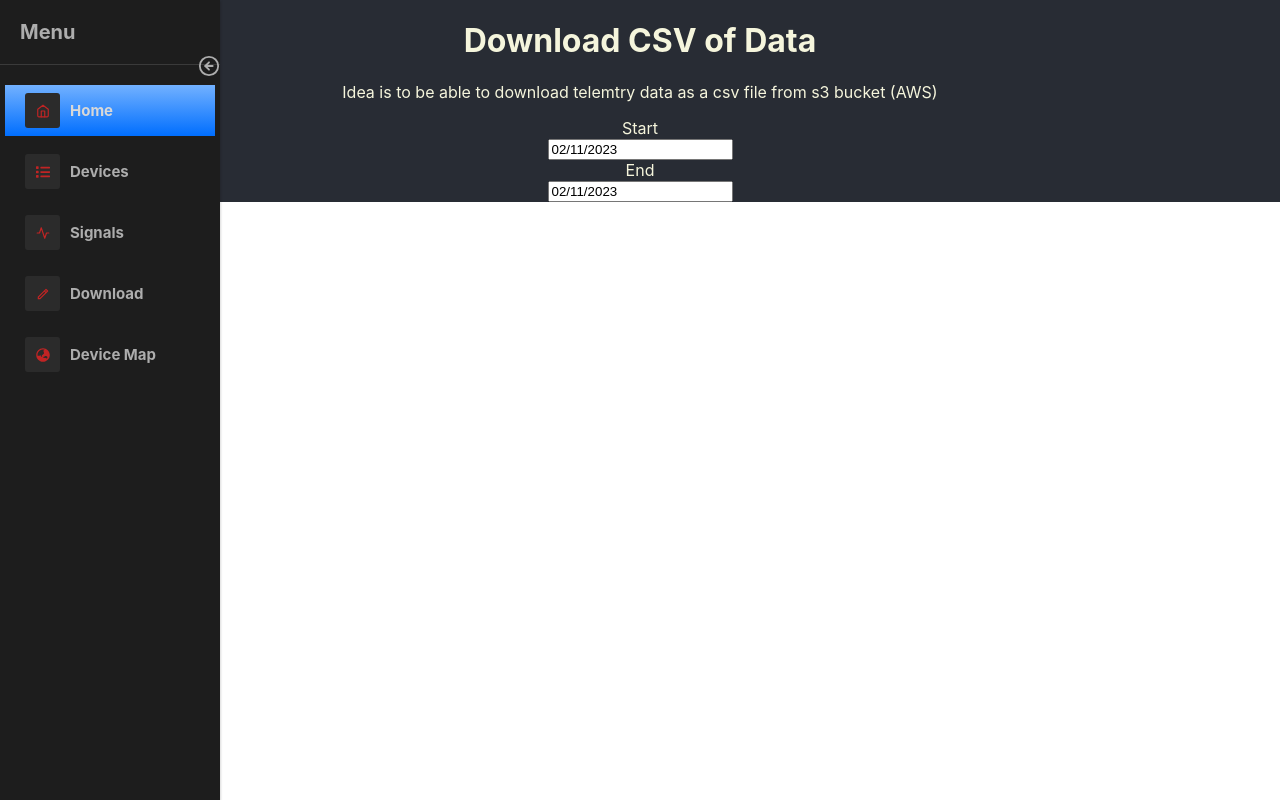
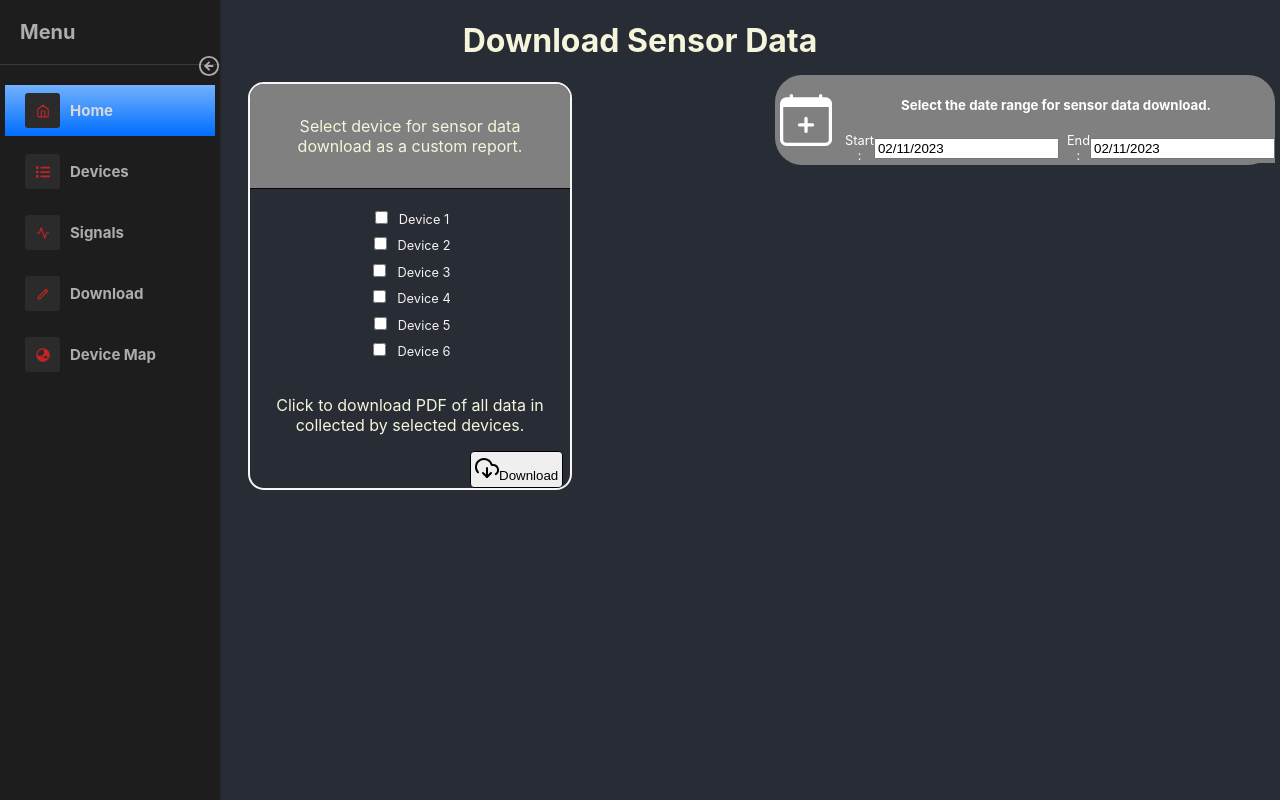
Before and after one commit to rushithkaru/Aws_telemetry, a React (Create React App) app in the folder my-app/: page /file in a window 1280 px wide. Built offline with nearby package versions, Linux system fonts and the light colour scheme.

Commit message:
Ui for download

```diff
--- a/my-app/src/App.css
+++ b/my-app/src/App.css
@@ -1,6 +1,8 @@
 .App {
   text-align: center;
   background-color: #282c34;
+  height: 100%;
+    width: 100%;
 }
 
 .App-logo {
--- a/my-app/src/Pages/FileDown.js
+++ b/my-app/src/Pages/FileDown.js
@@ -1,7 +1,8 @@
 import React, { useState } from 'react';
 import Calendar from 'react-calendar';
-import CalendarContainer from '../components/CalendarContainer';
-//import 'react-calendar/dist/Calendar.css';
+import CalendarCustom from '../components/CalendarCustom';
+import SelectDevice from '../components/SelectDevice';
+
 import '../css/Calendar.css'
 function FileDown() {
   const [value, onChange] = useState(new Date());
@@ -27,22 +28,10 @@ function FileDown() {
   };
 
   return (
-    <div>
-        <h1>
-            Download CSV of Data
-        </h1>
-        <p>Idea is to be able to download telemtry data as a csv file from s3 bucket (AWS)</p>
-
-        <div style={{ display: 'flex', flexDirection: "column", alignItems: "center" }}>
-          <label>Start</label>
-          <CalendarContainer/>
-          <label>End</label>
-          <CalendarContainer/>
-        </div>
-
-
-
-
+    <div style={{ minHeight: '100vh' }}>
+        <h1>Download Sensor Data</h1>
+        <CalendarCustom></CalendarCustom>
+        <SelectDevice></SelectDevice>
 
     </div>
   )
--- /dev/null
+++ b/my-app/src/components/CalendarCustom.js
@@ -0,0 +1,24 @@
+import React from 'react'
+import CalendarContainer from './CalendarContainer';
+import { AiTwotoneCalendar } from "react-icons/ai";
+import { BsCalendarPlus } from "react-icons/bs";
+function CalendarCustom() {
+  return (
+
+
+    <div style={{backgroundColor: 'grey', position: 'absolute', top: '75px', right: '5px', display: 'flex', flexDirection: 'row', alignItems: 'center', width: '500px', borderRadius: '27px' }}>
+      <BsCalendarPlus style={{ fontSize: '5rem', color: 'white', margin: '5px' }} />
+        <div style={{ display: 'flex', flexDirection: 'column', alignItems: 'center', flex: 1 }}>
+          <h5 style={{ color: 'white', textAlign: 'center', margin: '20px' }}>Select the date range for sensor data download.</h5>
+          <div style={{ backgroundColor: 'grey', display: 'flex', flexDirection: 'row', alignItems: 'center' }}>
+            <label style={{ color: 'white' }}>Start :</label>
+            <CalendarContainer />
+            <label style={{ color: 'white' }}>End  :</label>
+            <CalendarContainer />
+          </div>
+        </div>
+      </div>
+  )
+}
+
+export default CalendarCustom
--- /dev/null
+++ b/my-app/src/components/SelectDevice.js
@@ -0,0 +1,84 @@
+import React, { useState } from "react";
+import '../css/Select.css'
+import { FiDownloadCloud } from "react-icons/fi";
+
+function Download() {
+  const handleClick = () => {
+    // Do something when the button is clicked
+    console.log('Button clicked');
+  };
+
+    return (
+      <button
+      style={{ border: '1px solid black', borderRadius: '4px', padding: '4px' ,marginLeft:'220px'}}
+      onClick={handleClick}
+    >
+      <FiDownloadCloud size={24} />
+      Download
+    </button>
+    );
+  }
+
+
+
+
+function App() {
+  const [checkedList, setCheckedList] = useState([]);
+  const listData = [
+    { id: "1", value: "Device 1" },
+    { id: "2", value: "Device 2" },
+    { id: "3", value: "Device 3" },
+    { id: "4", value: "Device 4" },
+    { id: "5", value: "Device 5" },
+    { id: "6", value: "Device 6" },
+  ];
+
+  const handleSelect = (event) => {
+    const value = event.target.value;
+    const isChecked = event.target.checked;
+
+    if (isChecked) {
+      //Add checked item into checkList
+      setCheckedList([...checkedList, value]);
+    } else {
+      //Remove unchecked item from checkList
+      const filteredList = checkedList.filter((item) => item !== value);
+      setCheckedList(filteredList);
+    }
+  };
+
+  return (
+
+    <div className="container_select">
+      <div className="card_select">
+        <div className="card-header_select">
+          <p className="title">Select device for sensor data download as a custom report.</p>
+        </div>
+
+        <div className="card-body_select">
+          {listData.map((item, index) => {
+            return (
+              <div key={item.id} className="checkbox-container_select">
+                <input
+                  type="checkbox"
+                  name="languages"
+                  value={item.value}
+                  onChange={handleSelect}
+                />
+                <label >{item.value}</label>
+              </div>
+            );
+          })}
+        </div>
+        <p>Click to download PDF of all data in collected by selected devices.</p>
+        <div style={{ display: 'flex', flexDirection: "row" }}>
+
+          <Download></Download>
+        </div>
+
+      </div>
+    </div>
+  );
+}
+
+export default App;
--- /dev/null
+++ b/my-app/src/css/Select.css
@@ -0,0 +1,65 @@
+
+
+  .container_select {
+
+    display: flex;
+    flex-wrap: wrap;
+    float: right;
+    margin-left: 20px;
+    width: calc(100% - 240px);
+  }
+
+  .card_select {
+    width: 20rem;
+
+    border-radius: 1rem;
+    border: 2px solid #F6F6F6;
+    overflow: hidden;
+    margin: 0 0.5rem;
+  }
+
+  .card-header_select{
+    border-bottom: 1px solid #060404;
+    padding: 1rem 1.2rem;
+    background-color: #808080;
+  }
+
+  .title_select {
+    font-size: 1rem;
+    font-weight: 500;
+    color: #cf2424;
+    margin: 0;
+  }
+
+  .card-body_select{
+    padding: 1rem 1.2rem
+  }
+
+  .checkbox-container_select {
+    padding: 0.2rem;
+  }
+
+  label{
+    font-size: 0.8rem;
+    color: #f8f2f2;
+    margin-left: 0.5rem;
+  }
+
+  .list-container_select{
+    padding: 0.5rem 1rem 0 1rem;
+    display: flex;
+    align-items: center;
+    flex-wrap: wrap;
+  }
+
+  .chip_select {
+    padding: 0.3rem 1rem;
+    background-color: #f5f5f5;
+    border-radius: 0.2rem;
+    margin: 0.2rem;
+  }
+
+  .chip-label_select {
+    font-size: 0.7rem;
+    color:#000
+  }
--- a/my-app/src/index.css
+++ b/my-app/src/index.css
@@ -11,3 +11,8 @@ code {
   font-family: source-code-pro, Menlo, Monaco, Consolas, 'Courier New',
     monospace;
 }
+
+html, body {
+  height: 100vh;
+  width: 100vw;
+  }
```
